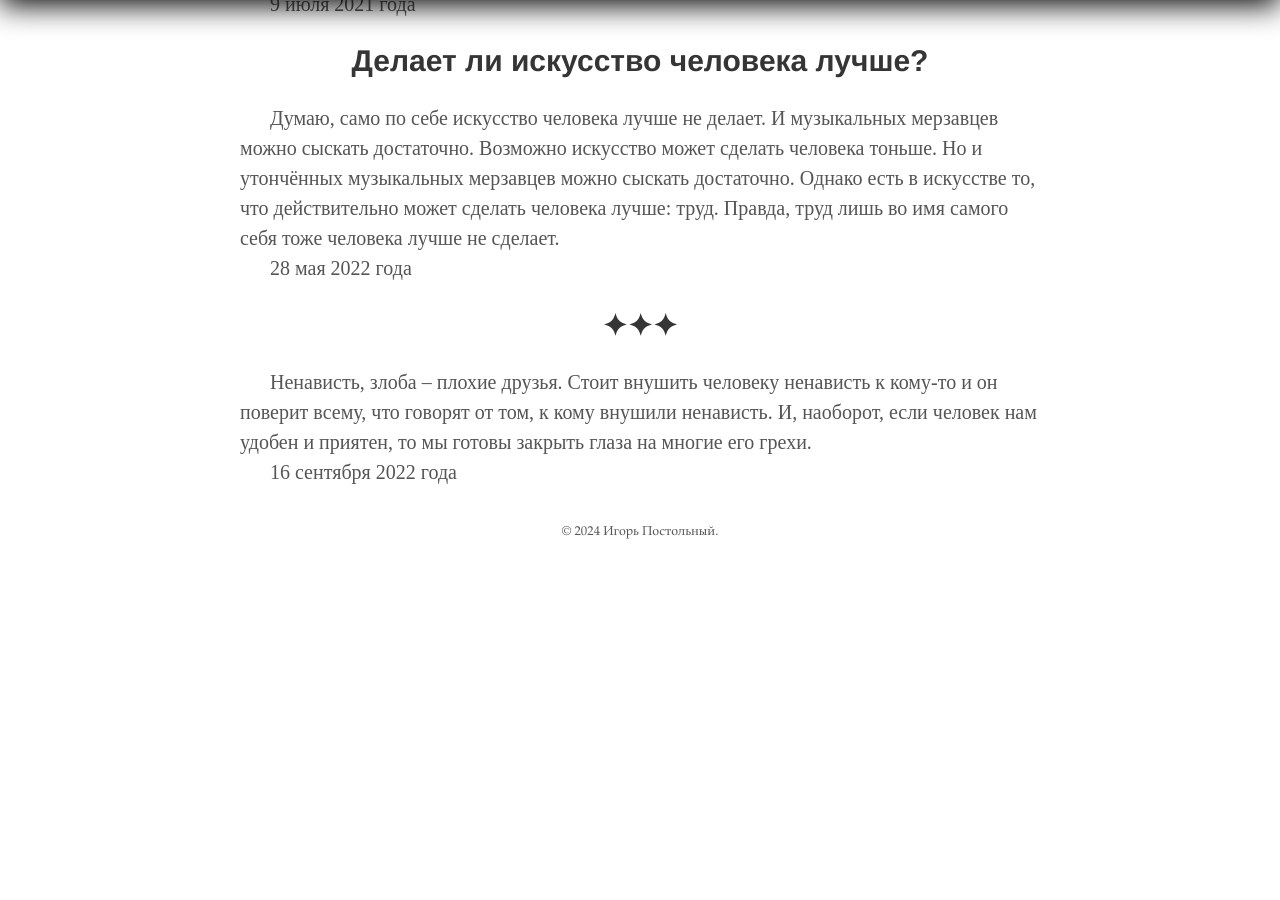
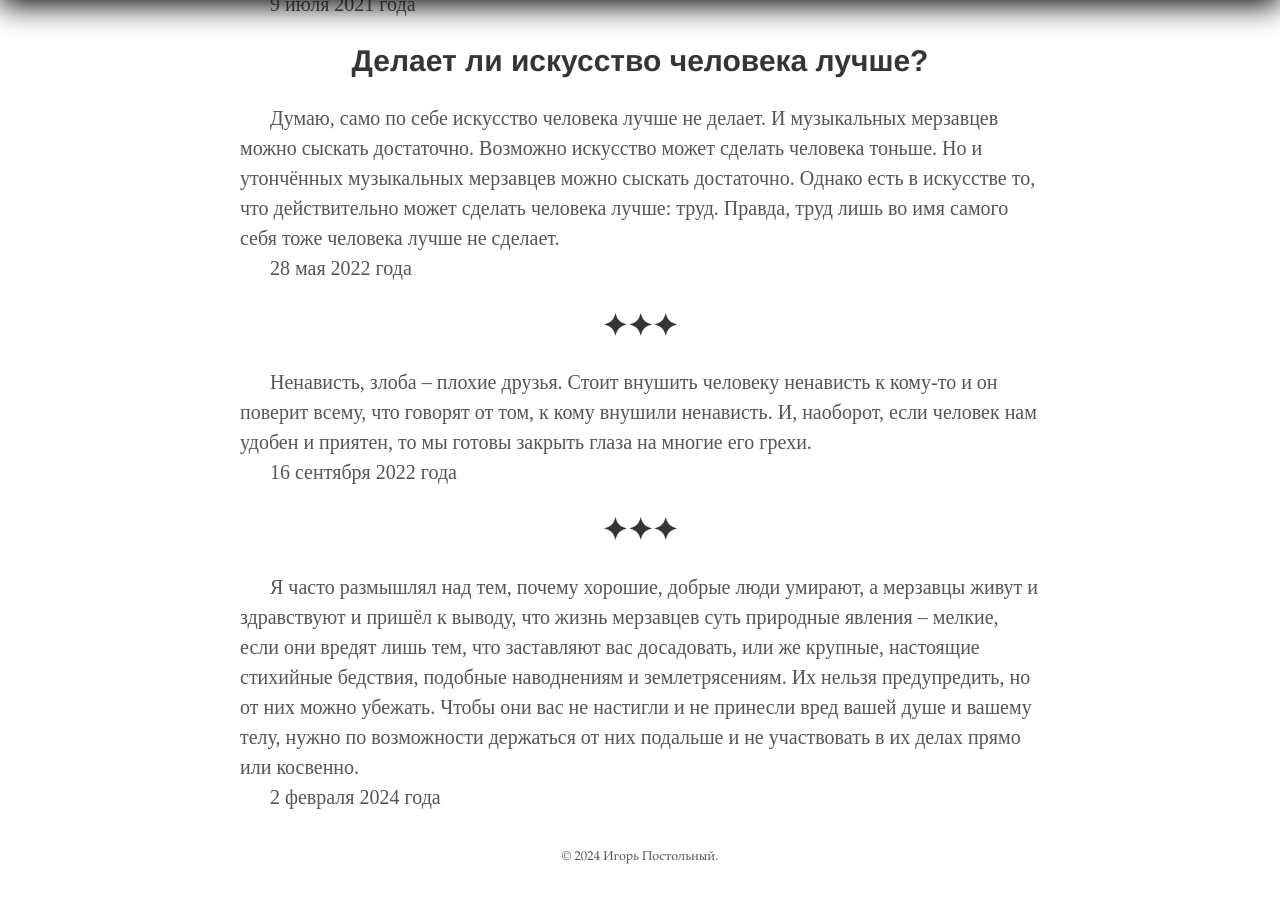
Before and after one commit to postolny/postolny.github.io, a Jekyll site: the page built from _pages/miniature.html, in a window 1280 px wide and 900 px high, scrolled down 2875 px. Built offline with Jekyll 4.4.1, drawn with Linux system fonts in a browser that asks for light colours; before the commit the page ends 3450 px from its top, so only the background shows below that.

Commit message:
Add files via upload

```diff
--- a/_pages/miniature.html
+++ b/_pages/miniature.html
@@ -58,3 +58,8 @@ permalink: /miniature/
   <p>Ненависть, злоба – плохие друзья. Стоит внушить человеку ненависть к кому-то и он поверит всему, что говорят от том, к кому внушили ненависть. И, наоборот, если человек нам удобен и приятен, то мы готовы закрыть глаза на многие его грехи.</p>
   <p>16 сентября 2022 года</p>
 </article>
+<article>
+  <h2>✦✦✦</h2>
+  <p>Я часто размышлял над тем, почему хорошие, добрые люди умирают, а мерзавцы живут и здравствуют и пришёл к выводу, что жизнь мерзавцев суть природные явления – мелкие, если они вредят лишь тем, что заставляют вас досадовать, или же крупные, настоящие стихийные бедствия, подобные наводнениям и землетрясениям. Их нельзя предупредить, но от них можно убежать. Чтобы они вас не настигли и не принесли вред вашей душе и вашему телу, нужно по возможности держаться от них подальше и не участвовать в их делах прямо или косвенно.</p>
+  <p>2 февраля 2024 года</p>
+</article>
```
